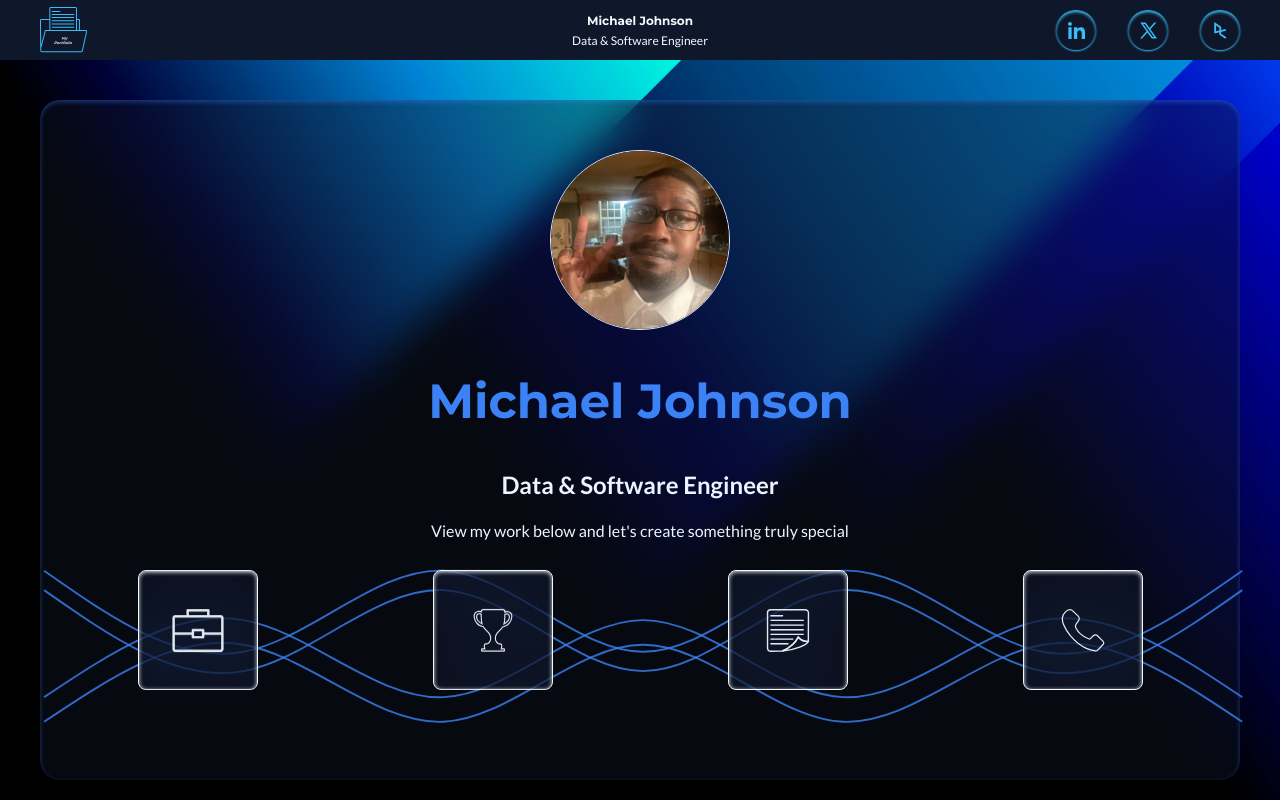
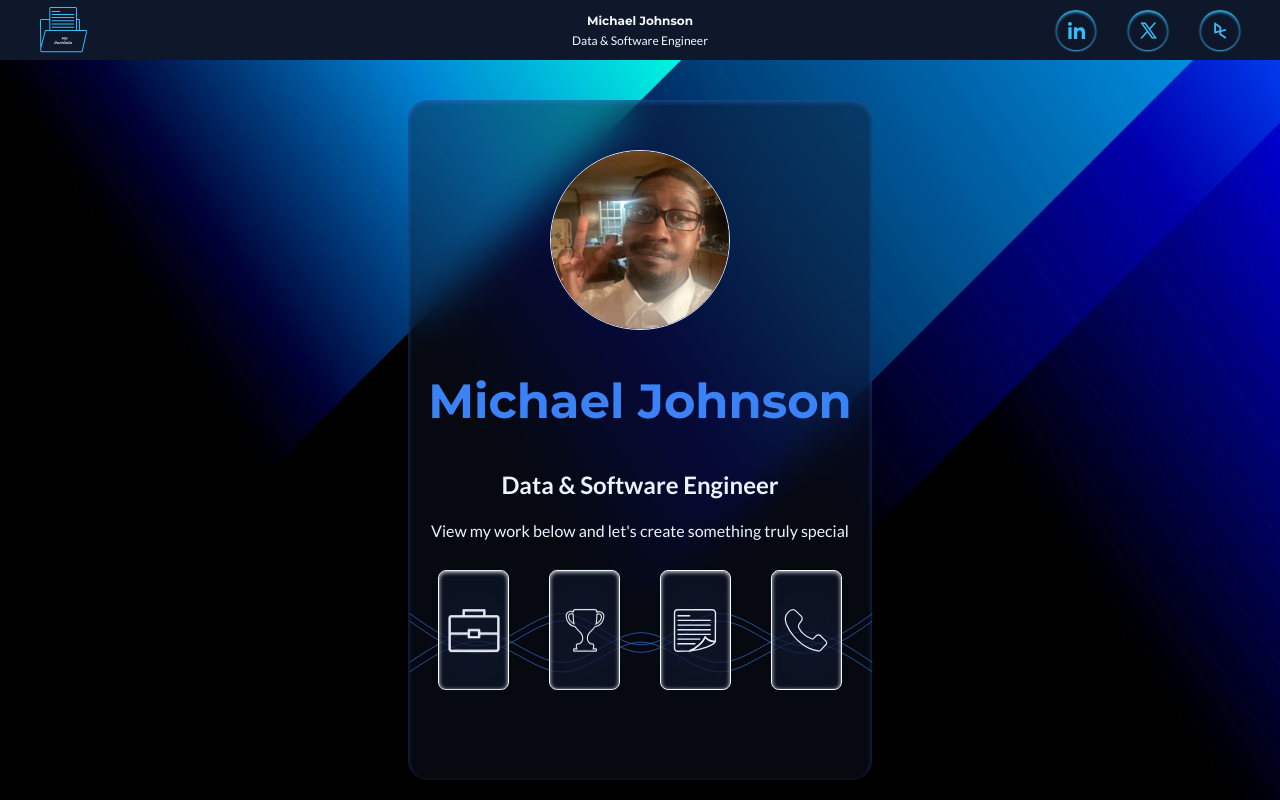
Before and after one commit to mikej321/my-portfolio, a React (Vite) app in the folder frontend/: page / in a window 1280 px wide. Built offline with nearby package versions, Linux system fonts and the light colour scheme; no server answers.

Commit message:
Remove min-width on main element

```diff
--- a/frontend/src/styles/App.css
+++ b/frontend/src/styles/App.css
@@ -28,6 +28,7 @@
   margin: 0;
   padding: 0;
   scroll-behavior: smooth;
+  /* outline: 1px solid red; */
 }
 
 html {
@@ -65,7 +66,7 @@ body {
   background-position: center;
   background-repeat: no-repeat;
   min-height: 100vh;
-  min-width: 100vw;
+  /* min-width: 100vw; */
 }
 
 
@@ -78,7 +79,8 @@ main {
   align-items: center;
   gap: 6rem;
   margin: 0 auto;
-  min-width: 100vw;
+  width: 100%;
+  /* min-width: 100vw; */
   padding-inline: 2rem;
   padding-bottom: 12rem;
 }
@@ -93,7 +95,7 @@ main {
   background: rgba(15, 23, 42, .4);
   /* border: 1px solid rgb(15, 23, 42); */
   border-radius: 2rem;
-  padding-inline: 4rem;
+  padding-inline: 2rem;
   backdrop-filter: blur(20px);
   -webkit-backdrop-filter: blur(20px);
   box-shadow: inset 0 2px 5px rgba(59, 130, 246, 0.4);
```
